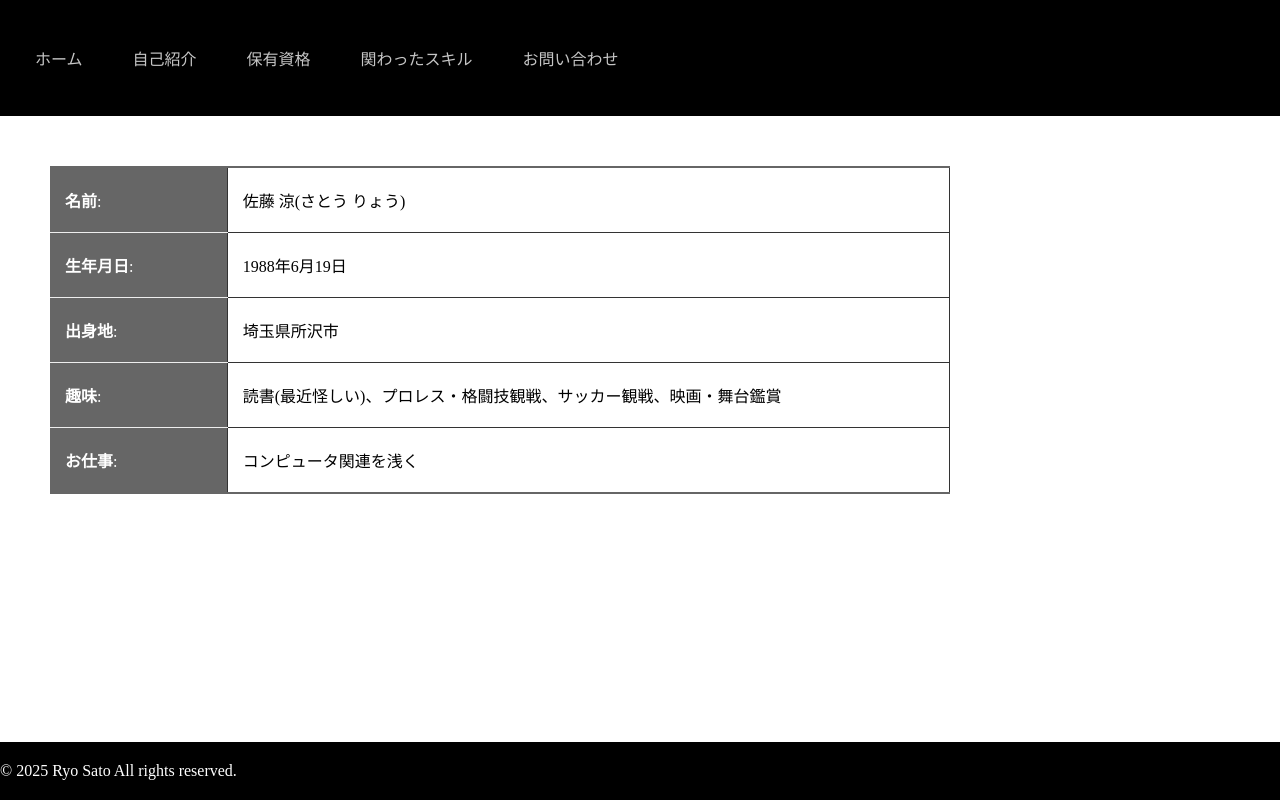
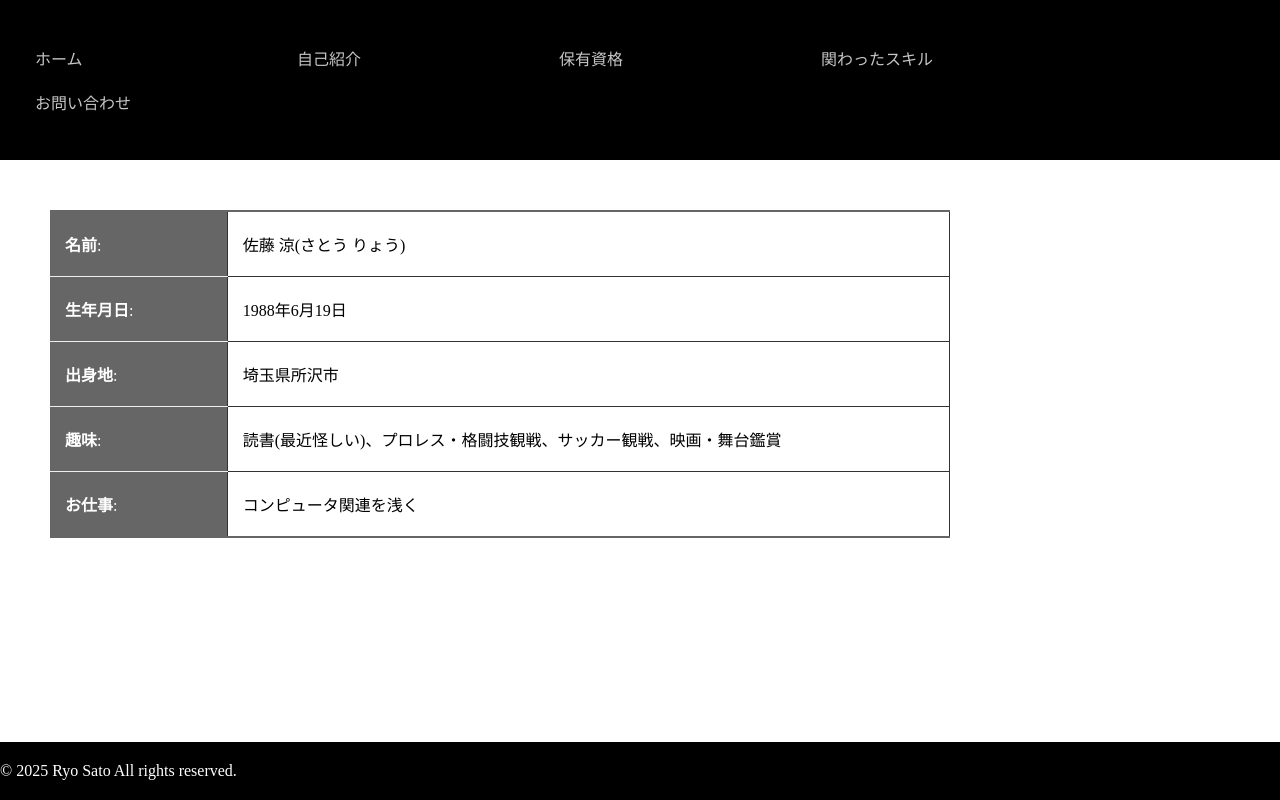
Before and after one commit to ryo-sato0619/AboutMe_JS, a plain HTML site: page HTML/about.html in a window 1280 px wide. Drawn offline with Linux system fonts and the light colour scheme.

Commit message:
ヘッダーを最終調整

```diff
--- a/CSS/style_about.css
+++ b/CSS/style_about.css
@@ -23,17 +23,18 @@
 
 .menu {
     display: flex;
+    flex-wrap: wrap;
     justify-content: flex-start;
     align-items: center;
     background-color: #000;
     padding: 10px;
-    border: 2px;
-    border-radius: 5px;
 }
 
 .menu li {
     list-style: none;
     margin: 0 5px;
+    flex: 1 1 20%;
+    max-width: 20%;
 }
 
 .menu li a {
```
